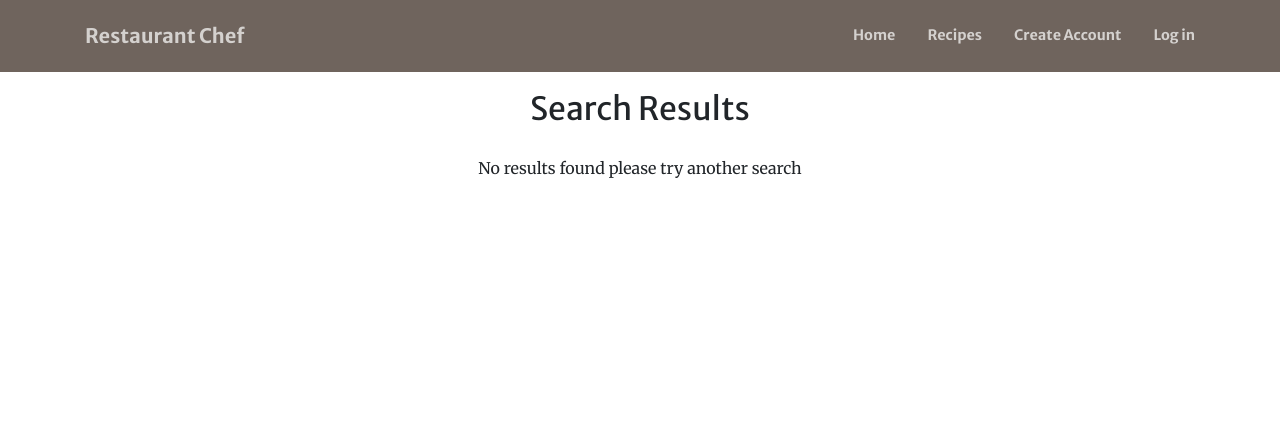
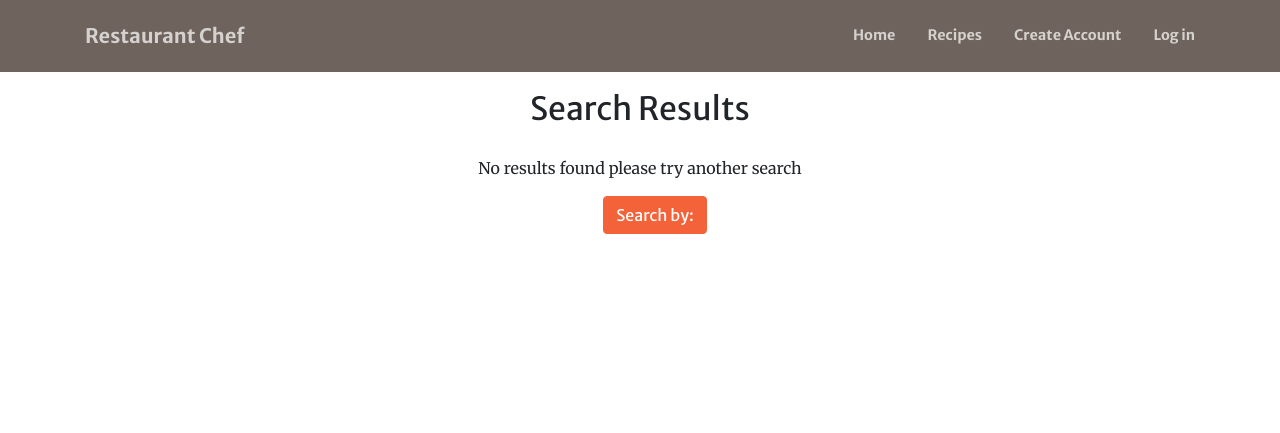
Before and after one commit to CaseyScott/taste-recipe, a Flask app: page /meals_search in a window 1280 px wide. Shown: the top 433 px of the page. Run offline with Flask 2, Linux system fonts and the light colour scheme; data that the repository does not hold is empty; some libraries are stand-ins or nearby versions.

Commit message:
modal added to search results

```diff
--- a/templates/pages/search_results.html
+++ b/templates/pages/search_results.html
@@ -24,6 +24,24 @@
       {% endif %}
     </div>
   </div>
+
+  <!-- modal button and connection to search box html -->
+  <div class="row justify-content-center">
+    <div class="search_categories_btn">
+      <button type="button" class="btn btn-primary" data-toggle="modal" data-target="#exampleModal">
+        Search by:
+      </button>
+
+    </div>
+    <!-- modal for searching meal type allergen or ingredients -->
+  {% block search_box %}
+  {% include 'pages/search_box.html' %}
+  {% endblock search_box %}
+  <!-- modal button and connection to search box html -->
+  </div>
+
+
+
 
 
 
@@ -78,7 +96,7 @@
 
 </div>
 
-
+</div>
 
 
 {% endblock %}
```
